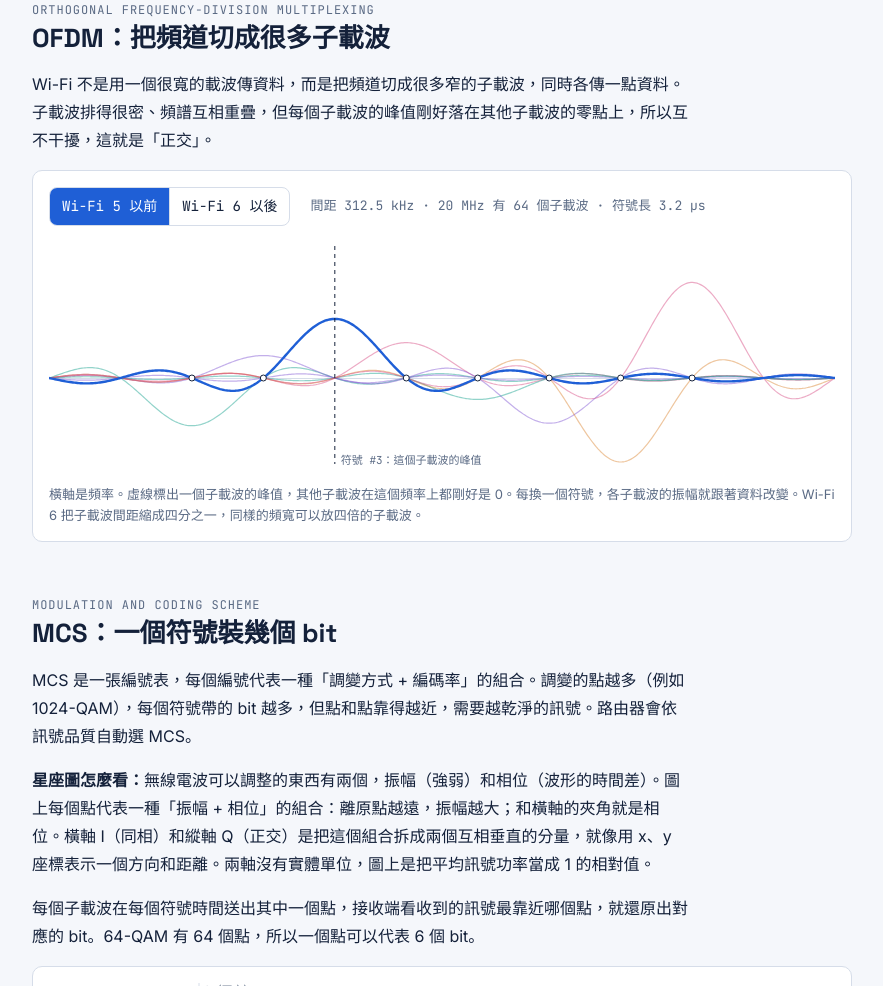
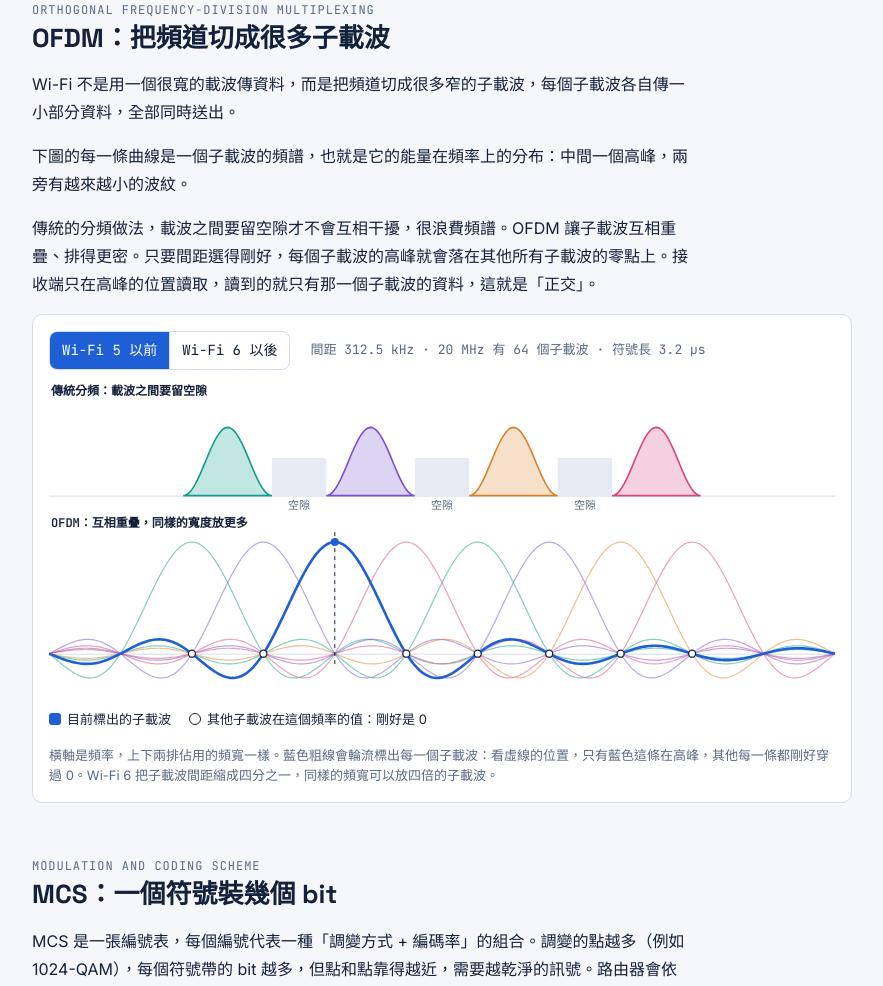
Before and after one commit to chenyenlai/wifi-intro, a plain HTML site: page index.html in a window 1280 px wide. Shown: the part 1970-2956 px from the top of the page, without its empty margins (198-1081 px from the left). Drawn offline with Linux system fonts and the light colour scheme; animation ran at ten frames a second.

Commit message:
OFDM 圖改成傳統分頻與 OFDM 上下對照，重寫說明
Co-Authored-By: Claude Fable 5.2 <noreply@anthropic.com>
Claude-Session: https://claude.ai/code/session_01MwPVGZu8gMyFih1BWr5BTs

```diff
--- a/index.html
+++ b/index.html
@@ -148,7 +148,9 @@ footer{font-size:13px;color:var(--muted)}
 
 <section id="ofdm">
   <h2><small>Orthogonal frequency-division multiplexing</small>OFDM：把頻道切成很多子載波</h2>
-  <p>Wi-Fi 不是用一個很寬的載波傳資料，而是把頻道切成很多窄的子載波，同時各傳一點資料。子載波排得很密、頻譜互相重疊，但每個子載波的峰值剛好落在其他子載波的零點上，所以互不干擾，這就是「正交」。</p>
+  <p>Wi-Fi 不是用一個很寬的載波傳資料，而是把頻道切成很多窄的子載波，每個子載波各自傳一小部分資料，全部同時送出。</p>
+  <p>下圖的每一條曲線是一個子載波的頻譜，也就是它的能量在頻率上的分布：中間一個高峰，兩旁有越來越小的波紋。</p>
+  <p>傳統的分頻做法，載波之間要留空隙才不會互相干擾，很浪費頻譜。OFDM 讓子載波互相重疊、排得更密。只要間距選得剛好，每個子載波的高峰就會落在其他所有子載波的零點上。接收端只在高峰的位置讀取，讀到的就只有那一個子載波的資料，這就是「正交」。</p>
   <div class="panel">
     <div class="row">
       <div class="seg" id="scSeg" role="group" aria-label="子載波間距">
@@ -156,8 +158,12 @@ footer{font-size:13px;color:var(--muted)}
       </div>
       <span class="cap mono" id="scInfo"></span>
     </div>
-    <canvas id="cvOfdm" aria-label="OFDM 子載波頻譜：峰值對準其他子載波的零點"></canvas>
-    <div class="cap">橫軸是頻率。虛線標出一個子載波的峰值，其他子載波在這個頻率上都剛好是 0。每換一個符號，各子載波的振幅就跟著資料改變。Wi-Fi 6 把子載波間距縮成四分之一，同樣的頻寬可以放四倍的子載波。</div>
+    <canvas id="cvOfdm" style="height:310px" aria-label="上排是傳統分頻，載波之間留空隙；下排是 OFDM，子載波重疊，峰值對準其他子載波的零點"></canvas>
+    <ul class="legend">
+      <li><span class="sw" style="background:var(--accent)"></span>目前標出的子載波</li>
+      <li><span class="sw" style="background:transparent;border:1.5px solid var(--fg);border-radius:50%"></span>其他子載波在這個頻率的值：剛好是 0</li>
+    </ul>
+    <div class="cap">橫軸是頻率，上下兩排佔用的頻寬一樣。藍色粗線會輪流標出每一個子載波：看虛線的位置，只有藍色這條在高峰，其他每一條都剛好穿過 0。Wi-Fi 6 把子載波間距縮成四分之一，同樣的頻寬可以放四倍的子載波。</div>
   </div>
 </section>
 
@@ -347,23 +353,31 @@ $('#mcsTable').innerHTML='<tr><th>MCS</th><th>調變</th><th>編碼率</th><th>
 ['mcsSel','snrSel','rW','rS','rG'].forEach(id=>$('#'+id).addEventListener('input',()=>mcsUpdate(false)));mcsUpdate(true);
 
 /* ---------- 4. OFDM ---------- */
-let scN=8,amps=[],tgt=[],symIdx=-1;
-function scSet(n){scN=n;amps=Array.from({length:n},()=>1);tgt=amps.slice();symIdx=-1;
+let scN=8;
+function scSet(n){scN=n;
   $('#scInfo').textContent=n===8?'間距 312.5 kHz · 20 MHz 有 64 個子載波 · 符號長 3.2 µs':'間距 78.125 kHz · 20 MHz 有 256 個子載波 · 符號長 12.8 µs';}
 seg($('#scSeg'),b=>scSet(+b.dataset.n));scSet(8);
-function drawOfdm(t){const[x,w,h]=fit($('#cvOfdm'));const N=scN,D=w/(N+3),base=h*.6,A=h*.46,vals=[1,.55,-.55,-1];
-  const si=Math.floor(t/1.8);if(si!==symIdx){symIdx=si;tgt=tgt.map(()=>vals[Math.floor(Math.random()*4)]);}
-  amps=amps.map((a,i)=>reduce?tgt[i]:a+(tgt[i]-a)*.08);
-  const hi=((si%N)+N)%N,fc=k=>D*(k+2);
-  x.strokeStyle=C.line;x.lineWidth=1;x.beginPath();x.moveTo(0,base+.5);x.lineTo(w,base+.5);x.stroke();
-  const curve=k=>{x.beginPath();for(let px=0;px<=w;px+=1.5){const u=(px-fc(k))/D,s=Math.abs(u)<1e-6?1:Math.sin(Math.PI*u)/(Math.PI*u),y=base-amps[k]*s*A;px?x.lineTo(px,y):x.moveTo(px,y);}};
-  const pal=[C.b5,C.b6,C.b24,C.u4];
-  for(let k=0;k<N;k++){if(k===hi)continue;curve(k);x.strokeStyle=pal[k%4];x.globalAlpha=N>8?.3:.45;x.lineWidth=1.2;x.stroke();}
-  x.globalAlpha=1;curve(hi);x.strokeStyle=C.accent;x.lineWidth=2.4;x.stroke();
-  x.setLineDash([4,4]);x.strokeStyle=C.fg;x.lineWidth=1;x.beginPath();x.moveTo(fc(hi),6);x.lineTo(fc(hi),h-6);x.stroke();x.setLineDash([]);
-  x.fillStyle=C.panel;x.strokeStyle=C.fg;for(let k=0;k<N;k++){if(k===hi)continue;x.beginPath();x.arc(fc(k),base,N>8?1.6:3,0,7);x.fill();x.stroke();}
-  x.fillStyle=C.muted;x.font='11px '+FONT;x.textBaseline='bottom';x.textAlign=fc(hi)>w/2?'right':'left';
-  x.fillText('符號 #'+(si+1)+'：這個子載波的峰值',fc(hi)+(fc(hi)>w/2?-6:6),h-4);x.textAlign='left';}
+function drawOfdm(t){const[x,w,h]=fit($('#cvOfdm'));const N=scN,D=w/(N+3),fc=k=>D*(k+2);
+  const pal=[C.b5,C.b6,C.b24,C.u4];x.font='600 12px '+FONT;x.textBaseline='top';x.textAlign='left';
+  /* 上排：傳統分頻 */
+  const b1=h*.36,A1=h*.22,x0=D*1.5,span=N*D,M=4,slot=span/M,bw=slot*.62;
+  x.fillStyle=C.fg;x.fillText('傳統分頻：載波之間要留空隙',2,2);
+  x.strokeStyle=C.line;x.lineWidth=1;x.beginPath();x.moveTo(0,b1+.5);x.lineTo(w,b1+.5);x.stroke();
+  for(let i=0;i<M;i++){const c=x0+slot*(i+.5);x.beginPath();x.moveTo(c-bw/2,b1);
+    for(let px=-bw/2;px<=bw/2;px+=2)x.lineTo(c+px,b1-A1*Math.cos(Math.PI*px/bw)**2);x.lineTo(c+bw/2,b1);x.closePath();
+    x.globalAlpha=.25;x.fillStyle=pal[i%4];x.fill();x.globalAlpha=1;x.strokeStyle=pal[i%4];x.lineWidth=1.6;x.stroke();
+    if(i<M-1){const g0=c+bw/2,g1=c+slot-bw/2;x.globalAlpha=.6;x.fillStyle=C.line;x.fillRect(g0,b1-A1*.55,g1-g0,A1*.55);x.globalAlpha=1;
+      if(g1-g0>26){x.fillStyle=C.muted;x.font='11px '+FONT;x.textAlign='center';x.fillText('空隙',(g0+g1)/2,b1+5);x.textAlign='left';x.font='600 12px '+FONT;}}}
+  /* 下排：OFDM */
+  const b2=h*.87,A2=h*.36,hi=((Math.floor(t/1.8)%N)+N)%N;
+  x.fillStyle=C.fg;x.fillText('OFDM：互相重疊，同樣的寬度放更多',2,h*.43);
+  x.strokeStyle=C.line;x.lineWidth=1;x.beginPath();x.moveTo(0,b2+.5);x.lineTo(w,b2+.5);x.stroke();
+  const curve=k=>{x.beginPath();for(let px=0;px<=w;px+=1.5){const u=(px-fc(k))/D,s=Math.abs(u)<1e-6?1:Math.sin(Math.PI*u)/(Math.PI*u),y=b2-s*A2;px?x.lineTo(px,y):x.moveTo(px,y);}};
+  for(let k=0;k<N;k++){if(k===hi)continue;curve(k);x.strokeStyle=pal[k%4];x.globalAlpha=N>8?.3:.5;x.lineWidth=1.2;x.stroke();}
+  x.globalAlpha=1;curve(hi);x.strokeStyle=C.accent;x.lineWidth=2.6;x.stroke();
+  x.setLineDash([4,4]);x.strokeStyle=C.fg;x.lineWidth=1;x.beginPath();x.moveTo(fc(hi),b2-A2-10);x.lineTo(fc(hi),b2+12);x.stroke();x.setLineDash([]);
+  x.fillStyle=C.accent;x.beginPath();x.arc(fc(hi),b2-A2,4,0,7);x.fill();
+  x.fillStyle=C.panel;x.strokeStyle=C.fg;x.lineWidth=1.3;for(let k=0;k<N;k++){if(k===hi)continue;x.beginPath();x.arc(fc(k),b2,N>8?1.8:3.5,0,7);x.fill();x.stroke();}}
 
 /* ---------- 5. OFDMA ---------- */
 const U=[{n:'電視',c:'b24',w:58},{n:'筆電',c:'b5',w:38},{n:'手機',c:'b6',w:24},{n:'感測器',c:'u4',w:12}];
```
